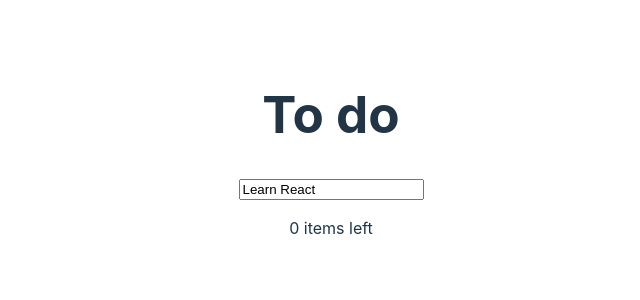
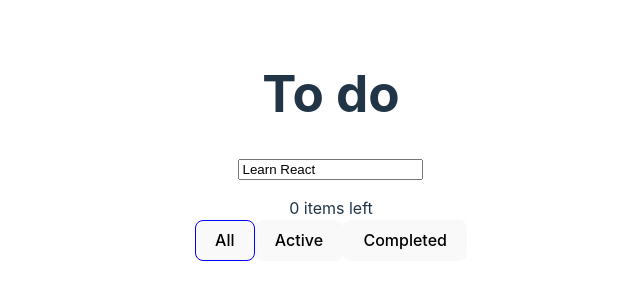
Before and after one commit to PaulinaKaczo/todo, a React (Vite) app: page / in a window 1280 px wide. Shown: the part 254-554 px from the top of the page, without its empty margins (309-949 px from the left). Built offline with nearby package versions, Linux system fonts and the light colour scheme.

Commit message:
add filters buttons, and hover to delete button

```diff
--- a/src/App.css
+++ b/src/App.css
@@ -22,3 +22,22 @@
 .active + span {
   text-decoration: line-through;
 }
+
+.current-filter {
+  border: 1px solid blue;
+}
+
+.task-item {
+  display: flex;
+  margin-bottom: 10px;
+  align-items: center;
+  justify-content: space-between;
+}
+
+.task-item button{
+  opacity: 0;
+}
+
+.task-item:hover button{
+  opacity: 1;
+}
--- a/src/App.jsx
+++ b/src/App.jsx
@@ -5,6 +5,7 @@ import { useState } from "react";
 function App() {
   const [inputValue, setInputValue] = useState("Learn React");
   const [tasks, setTasks] = useState([]);
+  const [filter, setFilter] = useState("all");
 
   function getID() {
     if (!tasks.length) {
@@ -62,8 +63,17 @@ function App() {
         placeholder="What needs to be done?"
       />
       <ul style={{ listStyle: "none", paddingLeft: 0 }}>
-        {tasks.map((task) => (
-          <li key={task.id}>
+        {tasks
+          // .filter((task) => filter === 'all' ? true : task.status === filter)
+          .filter((task) => {
+            if (filter === "all") return true;
+            //status: false ===false
+            //status: true === true
+            if (task.status === filter) return true;
+            return false;
+          })
+          .map((task) => (
+            <li key={task.id} className="task-item">
               <span
                 className={task.status ? "status active" : "status"}
                 onClick={() => handleChangeStatus(task)}
@@ -74,6 +84,28 @@ function App() {
           ))}
       </ul>
       <div>{tasks.filter((task) => !task.status).length} items left</div>
+
+      <div>
+        <button
+          className={filter === "all" ? "current-filter" : ""}
+          onClick={() => setFilter("all")}
+        >
+          All
+        </button>
+        <button
+          className={filter === false ? "current-filter" : ""}
+          onClick={() => setFilter(false)}
+        >
+          Active
+        </button>
+        <button
+          className={filter === true ? "current-filter" : ""}
+          onClick={() => setFilter(true)}
+        >
+          Completed
+        </button>
+      </div>
+
       {tasks.some((task) => task.status) ? (
         <button onClick={handleDeleteCompleted}>Clear completed</button>
       ) : (
--- a/src/index.css
+++ b/src/index.css
@@ -50,10 +50,10 @@ button {
 button:hover {
   border-color: #646cff;
 }
-button:focus,
-button:focus-visible {
-  outline: 4px auto -webkit-focus-ring-color;
-}
+/*button:focus,*/
+/*button:focus-visible {*/
+/*  outline: 4px auto -webkit-focus-ring-color;*/
+/*}*/
 
 @media (prefers-color-scheme: light) {
   :root {
```
Lines whose indentation alone changed are shown as unchanged.
